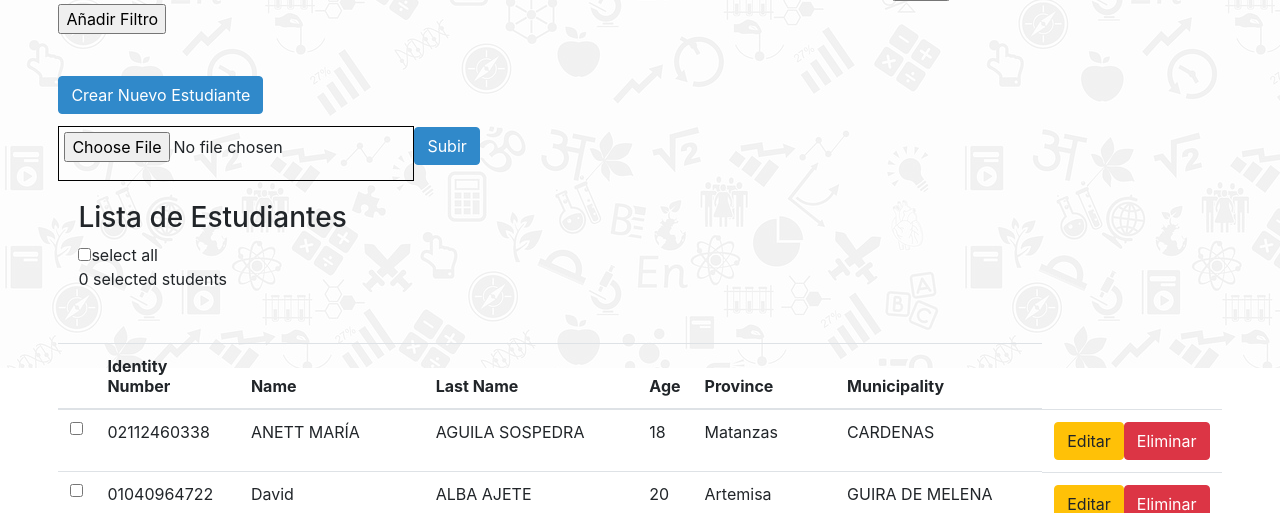
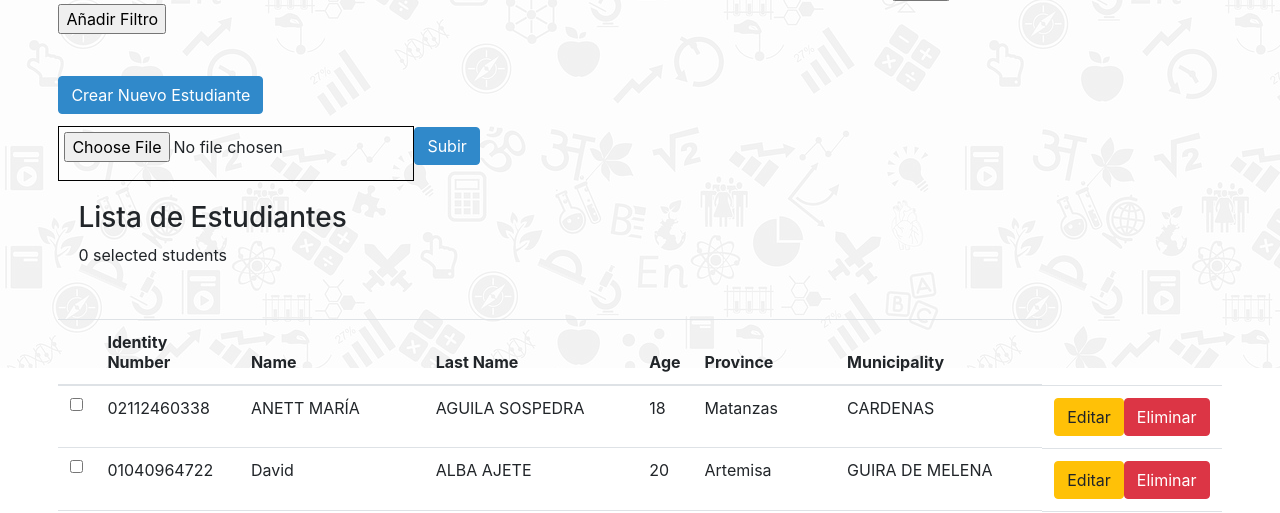
Before and after one commit to LuisLara-UH/group_forming, a Django app: page /student-list in a window 1280 px wide. Shown: the part 432-945 px from the top of the page. Run offline with Django 4.2, Linux system fonts and the light colour scheme; data comes from the database, SQL or seed files in the repository; some libraries are stand-ins or nearby versions.

Commit message:
some change at project

```diff
--- a/front/static/front/list.js
+++ b/front/static/front/list.js
@@ -290,8 +290,7 @@ function udpateTable()
     if(checked[studentsFiltered[j].id])
         document.getElementById(`${studentsFiltered[j].id}`).checked=1
 
-    if(cantChecked < studentsFiltered.length)
-        document.getElementById("selectAll").checked=0
+
     }
 }
 
--- a/front/templates/student-list.html
+++ b/front/templates/student-list.html
@@ -69,10 +69,6 @@
         <div class="card-body">
             <h3>Lista de Estudiantes</h3>
 
-            <div style="display:flex; align-items:center">
-                <input type='checkbox' name='allStudents' id="selectAll" onChange='selectAll(this)'/>
-                <label style="margin:0" for='allStudents' id="labelSelectAll">select all</label>
-            </div>
 
             <p id="selectedStudents">0 selected students</p>
 
--- a/front/views.py
+++ b/front/views.py
@@ -72,7 +72,6 @@ def optimize(request):
         except:
             result = group_students(students, int(cant_groups), prop, True)
 
-        print(age_avg(result))
         return create_optimized_groups(result)
 
 def create_optimized_groups(data):
```
